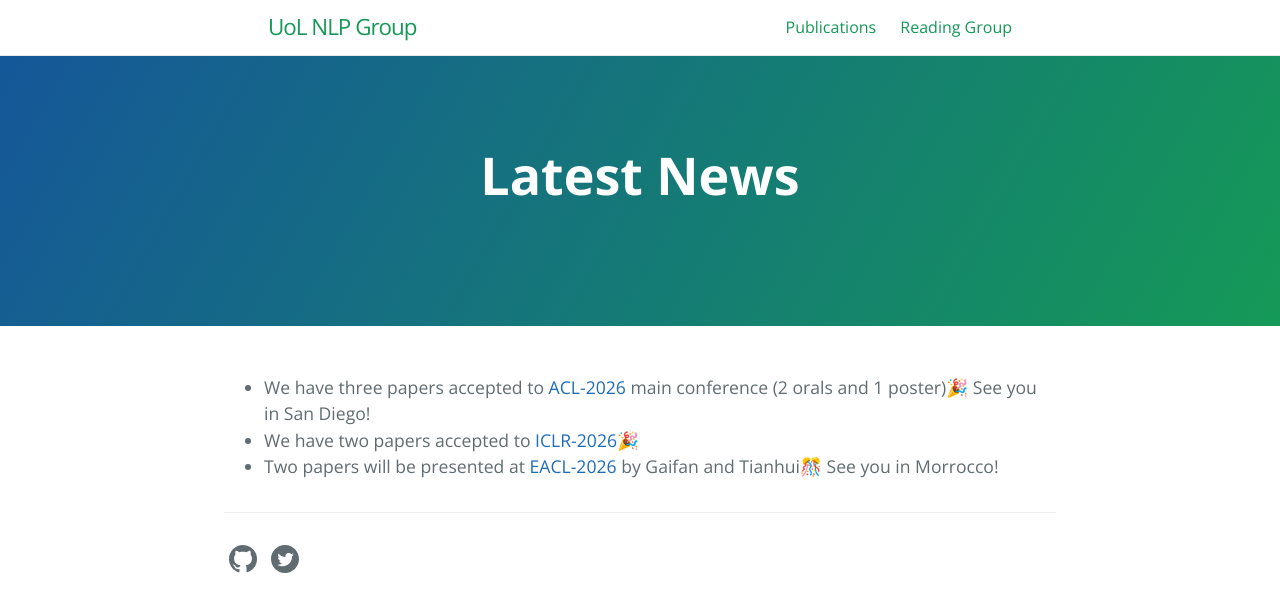
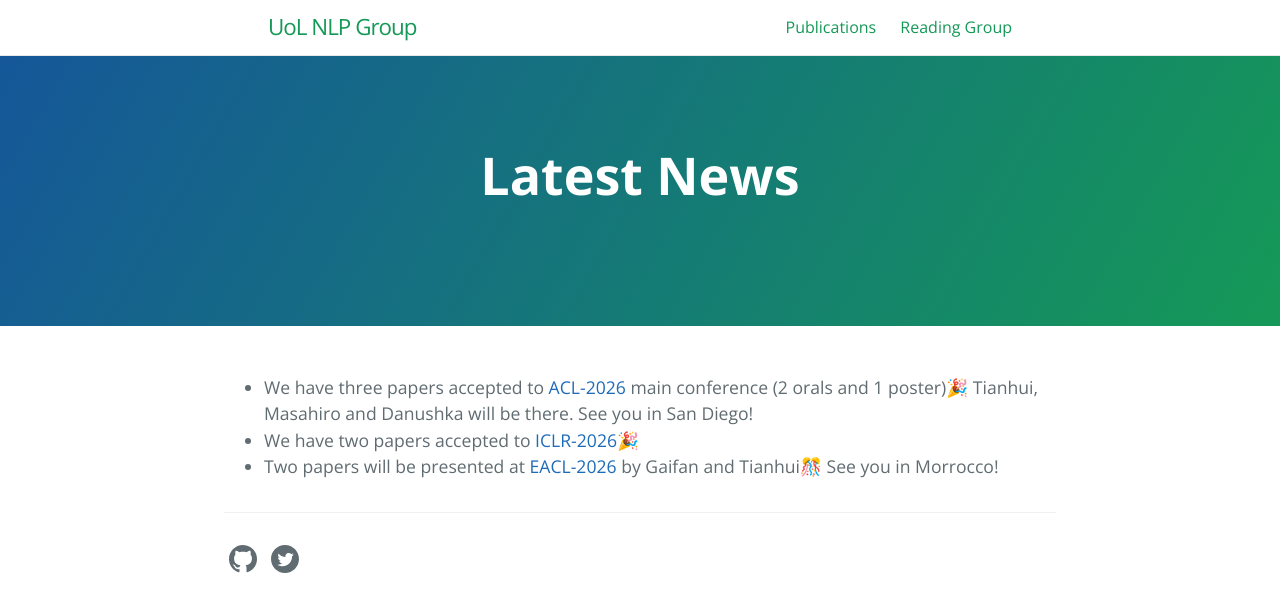
Before and after one commit to LivNLP/livnlp.github.io, a Jekyll site: the page built from news.md, in a window 1280 px wide. Shown: the top 612 px of the page. Built offline with Jekyll 4.4.1, drawn with Linux system fonts in a browser that asks for light colours; our own code applies the rules of GitHub Pages for plain Markdown files.

Commit message:
adding news

```diff
--- a/news.md
+++ b/news.md
@@ -4,6 +4,6 @@
 title: Latest News
 ---
 
-- We have three papers accepted to [ACL-2026](https://2026.aclweb.org/) main conference (2 orals and 1 poster)🎉 See you in San Diego!
+- We have three papers accepted to [ACL-2026](https://2026.aclweb.org/) main conference (2 orals and 1 poster)🎉 Tianhui, Masahiro and Danushka will be there. See you in San Diego!
 - We have two papers accepted to [ICLR-2026](https://iclr.cc/)🎉
 - Two papers will be presented at [EACL-2026](https://2026.eacl.org/) by Gaifan and Tianhui🎊 See you in Morrocco!
```
